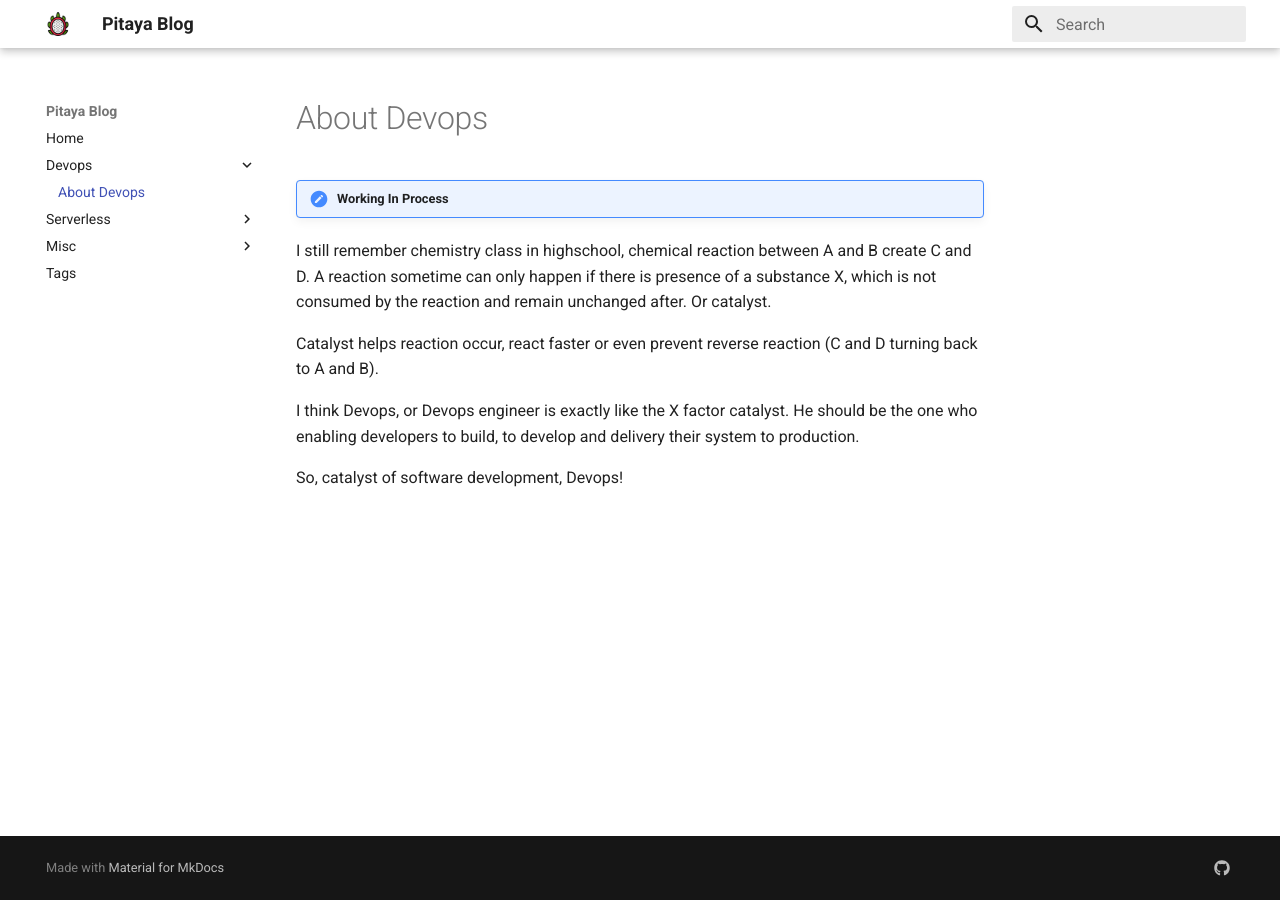
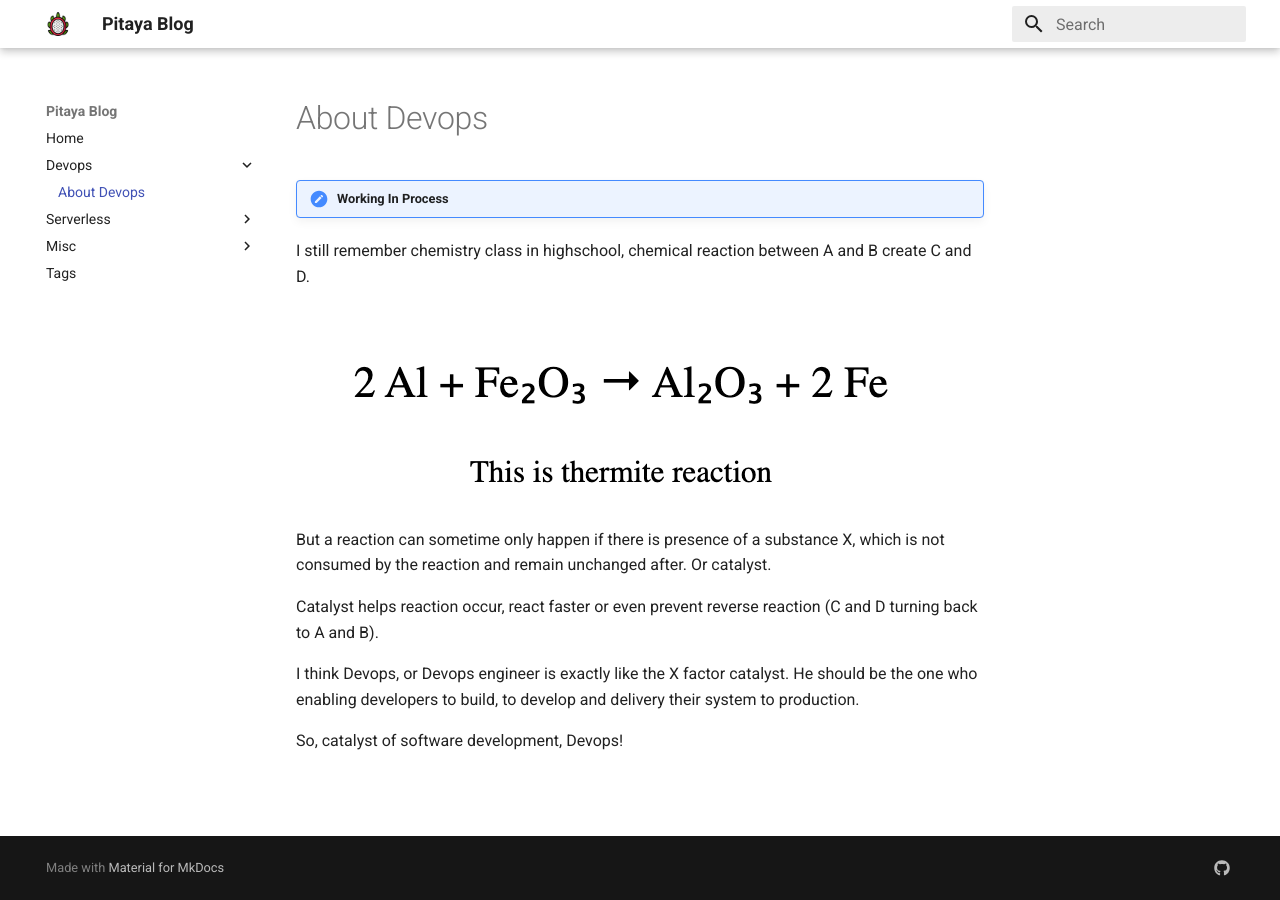
Before and after one commit to pitayapj/pitayapj.github.io, an MkDocs documentation site: the page built from docs/devops/about-devops/index.md, in a window 1280 px wide. Built offline with MkDocs 1.6.1 and Material for MkDocs 9.7.7, drawn with Linux system fonts in a browser that asks for light colours.

Commit message:
add thermite pic

```diff
--- a/docs/devops/about-devops/index.md
+++ b/docs/devops/about-devops/index.md
@@ -2,7 +2,11 @@
 
 !!! note "Working In Process"
 
-I still remember chemistry class in highschool, chemical reaction between A and B create C and D. A reaction sometime can only happen if there is presence of a substance X, which is not consumed by the reaction and remain unchanged after. Or catalyst.
+I still remember chemistry class in highschool, chemical reaction between A and B create C and D.
+
+![thermite](thermite.png)
+
+But a reaction can sometime only happen if there is presence of a substance X, which is not consumed by the reaction and remain unchanged after. Or catalyst.
 
 Catalyst helps reaction occur, react faster or even prevent reverse reaction (C and D turning back to A and B).
 
```
Also changed, not shown: docs/devops/about-devops/thermite.png (added).
